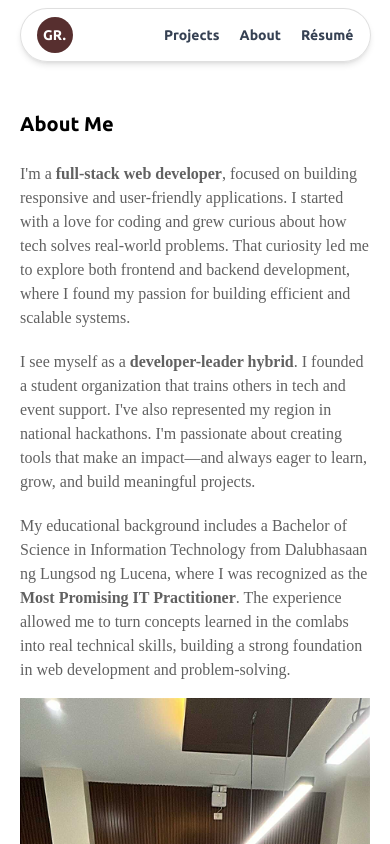
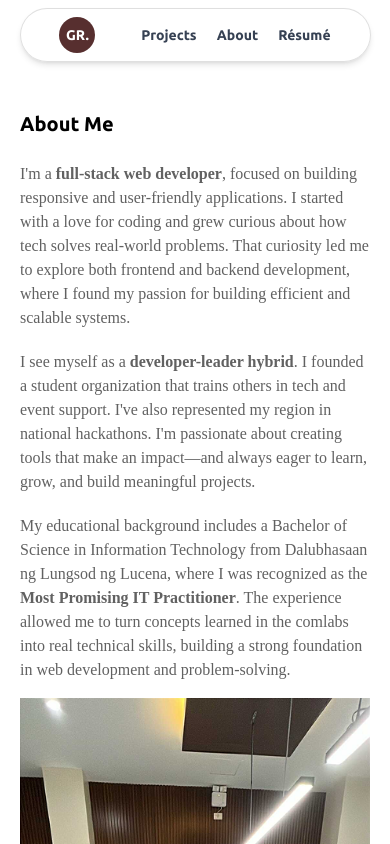
Before and after one commit to gemrey13/gemrey13.github.io, a React (Vite) app: page /about-me in a window 390 px wide. Shown: the top 844 px of the page. Built offline with nearby package versions, Linux system fonts and the light colour scheme; a web font is replaced by a local one.

Commit message:
fix: adjust Navbar width for better responsiveness

```diff
--- a/src/components/ui/Navbar.tsx
+++ b/src/components/ui/Navbar.tsx
@@ -3,8 +3,8 @@ import NavItemLink from "./NavItemLink";
 
 const Navbar = () => {
   return (
-    <nav className="border-secondary/20 sticky top-2 z-50 mx-auto w-[90%] rounded-full border bg-white/70 text-sm font-semibold shadow-md backdrop-blur backdrop-saturate-150 md:fixed md:top-4 md:left-1/2 md:w-1/2 md:-translate-x-1/2 md:transform md:text-base lg:w-[30%]">
-      <div className="mx-4 my-1 flex h-11 items-center justify-between md:mx-5">
+    <nav className="border-secondary/20 sticky top-2 z-50 mx-auto w-[90%] rounded-full border bg-white/70 text-sm font-semibold shadow-md backdrop-blur backdrop-saturate-150 md:fixed md:top-4 md:left-1/2 md:w-1/2 md:-translate-x-1/2 md:transform md:text-base lg:w-[23%]">
+      <div className="mx-4 my-1 flex h-11 items-center justify-around lg:justify-between md:mx-5">
         <Link
           to="/"
           className="flex h-9 w-9 items-center justify-center rounded-full bg-[#572F2F] text-white"
```
